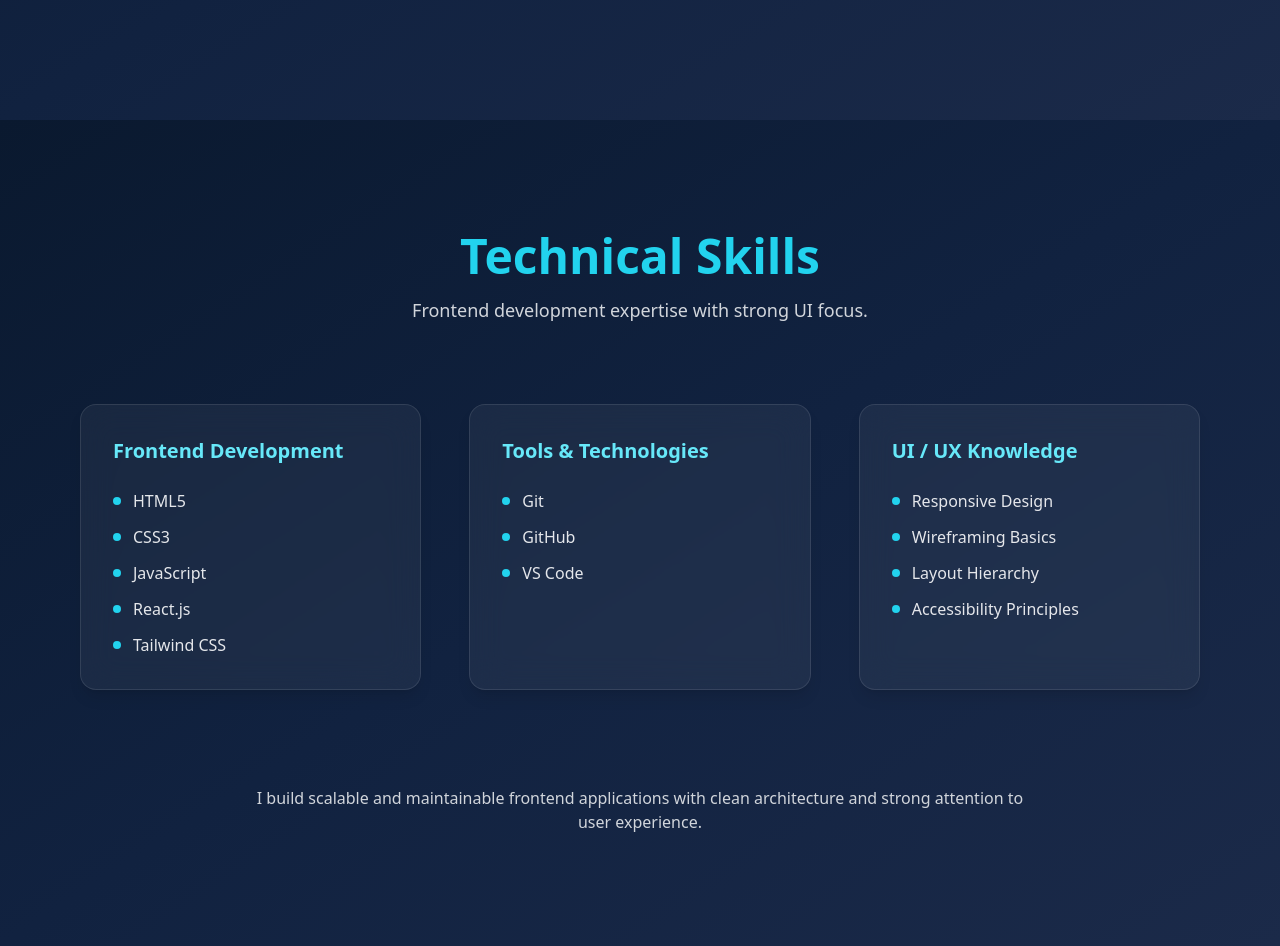
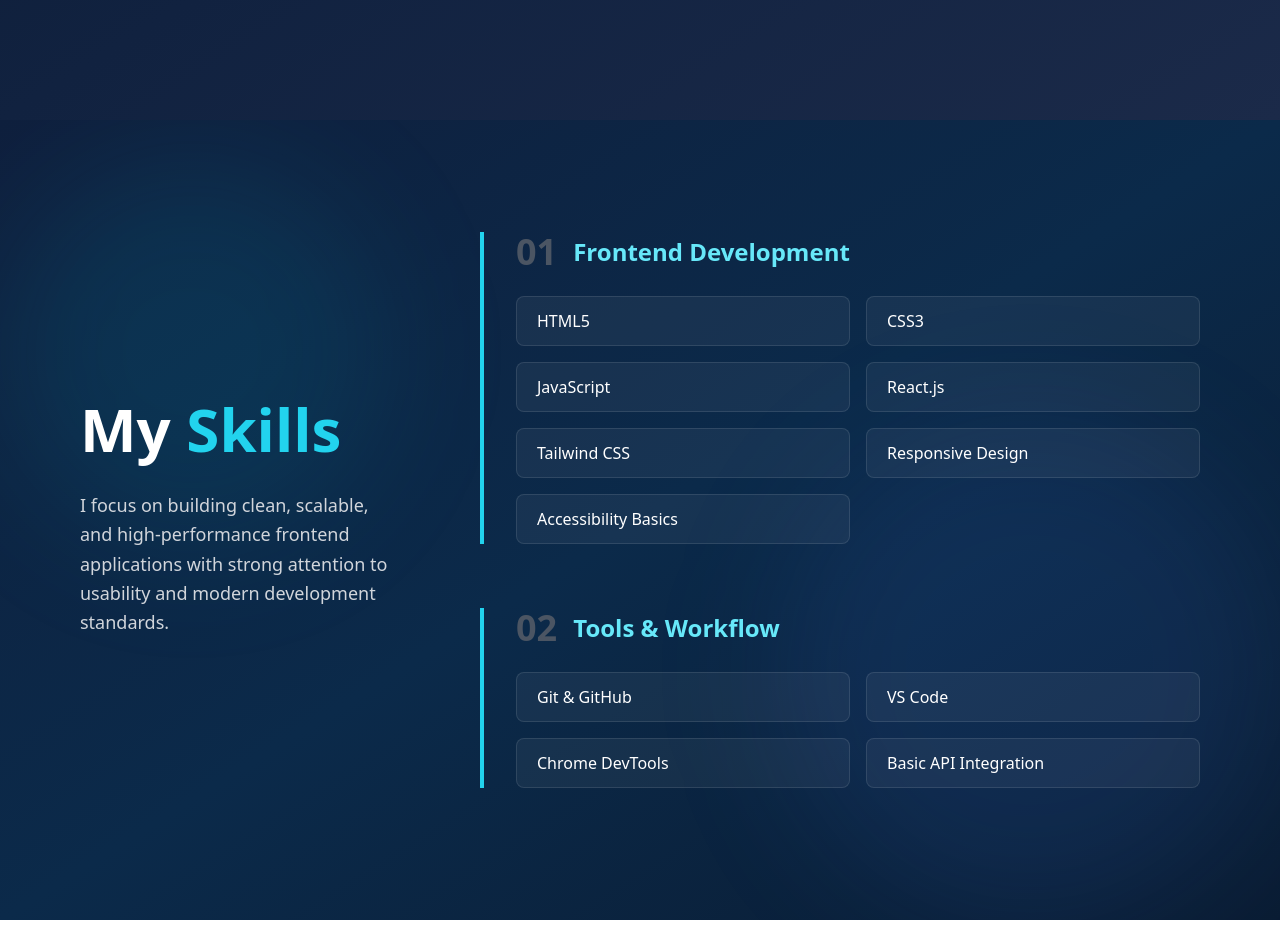
Before and after one commit to saravanan642/React-portfolio, a React (Create React App) app: page / in a window 1280 px wide. Shown: the part 2280-3226 px from the top of the page. After the commit the page ends 3200 px from the top, so only its background shows below. Built offline with nearby package versions, Linux system fonts and the light colour scheme.

Commit message:
complete  skills.js

```diff
--- a/src/Compoents/Skills.js
+++ b/src/Compoents/Skills.js
@@ -4,76 +4,90 @@ const Skills = () => {
 
   const skillCategories = [
     {
+      number: "01",
       title: "Frontend Development",
-      skills: ["HTML5", "CSS3", "JavaScript ", "React.js", "Tailwind CSS"]
+      skills: [
+        "HTML5",
+        "CSS3",
+        "JavaScript",
+        "React.js",
+        "Tailwind CSS",
+        "Responsive Design",
+        "Accessibility Basics"
+      ]
     },
     {
-      title: "Tools & Technologies",
-      skills: ["Git", "GitHub", "VS Code", ]
-    },
-    {
-      title: "UI / UX Knowledge",
-      skills: ["Responsive Design", "Wireframing Basics", "Layout Hierarchy", "Accessibility Principles"]
+      number: "02",
+      title: "Tools & Workflow",
+      skills: [
+        "Git & GitHub",
+        "VS Code",
+        "Chrome DevTools",
+        "Basic API Integration"
+      ]
     }
   ];
 
   return (
-    <section className="min-h-screen
-    bg-gradient-to-br from-[#0a192f] via-[#112240] to-[#1b2a49]
-    text-white px-6 md:px-20 py-28">
+    <section className="relative min-h-screen
+    bg-gradient-to-br from-[#0f1f3d] via-[#0b2a4a] to-[#0a1c33]
+    text-white px-6 md:px-20 py-28 overflow-hidden">
 
-      <div className="max-w-6xl mx-auto">
+      {/* Glow Effects (Same as About) */}
+      <div className="absolute top-10 left-0 w-96 h-96
+      bg-cyan-500/10 blur-3xl rounded-full"></div>
 
-        {/* Heading */}
-        <div className="text-center mb-20">
-          <h1 className="text-5xl font-bold text-cyan-400">
-            Technical Skills
+      <div className="absolute bottom-0 right-0 w-[500px] h-[500px]
+      bg-blue-500/10 blur-3xl rounded-full"></div>
+
+      <div className="relative max-w-7xl mx-auto grid md:grid-cols-3 gap-20">
+
+        {/* LEFT SIDE BIG TITLE */}
+        <div className="md:col-span-1 space-y-6 mt-40">
+          <h1 className="text-6xl font-bold leading-tight">
+            My <span className="text-cyan-400">Skills</span>
           </h1>
-          <p className="text-gray-300 mt-4 text-lg">
-            Frontend development expertise with strong UI focus.
+
+          <p className="text-gray-300 text-lg leading-relaxed">
+            I focus on building clean, scalable, and high-performance
+            frontend applications with strong attention to usability
+            and modern development standards.
           </p>
         </div>
 
-        {/* Skill Categories */}
-        <div className="grid md:grid-cols-3 gap-12">
+        {/* RIGHT SIDE SKILL BLOCKS */}
+        <div className="md:col-span-2 space-y-16">
 
           {skillCategories.map((category, index) => (
-            <div
-              key={index}
-              className="bg-white/5 backdrop-blur-lg
-              border border-white/10
-              rounded-2xl p-8 shadow-lg
-              hover:shadow-cyan-500/30
-              transition duration-500"
-            >
+            <div key={index} className="border-l-4 border-cyan-400 pl-8">
 
-              <h2 className="text-xl font-semibold text-cyan-300 mb-6">
-                {category.title}
-              </h2>
+              <div className="flex items-center gap-4 mb-6">
+                <span className="text-4xl font-bold text-gray-600">
+                  {category.number}
+                </span>
+                <h2 className="text-2xl font-semibold text-cyan-300">
+                  {category.title}
+                </h2>
+              </div>
 
-              <ul className="space-y-3 text-gray-200">
-
+              <div className="grid sm:grid-cols-2 gap-4">
                 {category.skills.map((skill, i) => (
-                  <li
+                  <div
                     key={i}
-                    className="flex items-center gap-3"
+                    className="bg-white/5 border border-white/10
+                    rounded-lg px-5 py-3
+                    hover:bg-cyan-500/10
+                    hover:border-cyan-400/40
+                    transition duration-300"
                   >
-                    <span className="w-2 h-2 bg-cyan-400 rounded-full"></span>
                     {skill}
-                  </li>
+                  </div>
                 ))}
-
-              </ul>
+              </div>
 
             </div>
           ))}
 
-        </div>
-
-        {/* Bottom Statement */}
-        <div className="mt-24 text-center text-gray-300 max-w-3xl mx-auto">
-          I build scalable and maintainable frontend applications
-          with clean architecture and strong attention to user experience.
         </div>
 
       </div>
```
